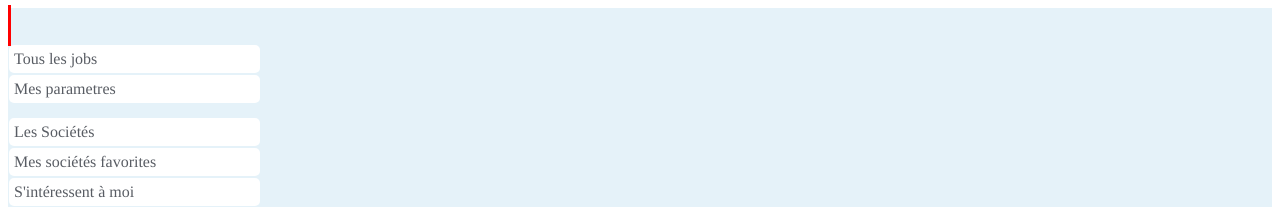
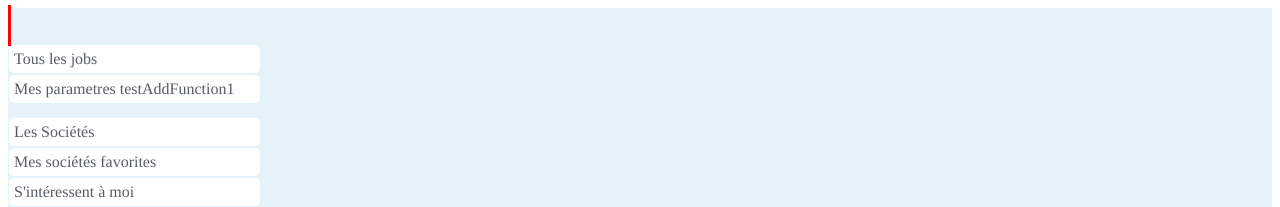
Before and after one commit to yanismichaud/RemixJob2, a plain HTML site: page Renix-Gob-master/index.html in a window 1280 px wide. Shown: the top 207 px of the page. Drawn offline with Linux system fonts and the light colour scheme; a web font is replaced by a local one.

Commit message:
test add function 1

```diff
--- a/Renix-Gob-master/index.html
+++ b/Renix-Gob-master/index.html
@@ -24,6 +24,7 @@
 					</span>
 					<span class="miniblock">
 					<a>Mes parametres</a>
+					<a>testAddFunction1</a>
 					</span>
 				</div>
 
```
